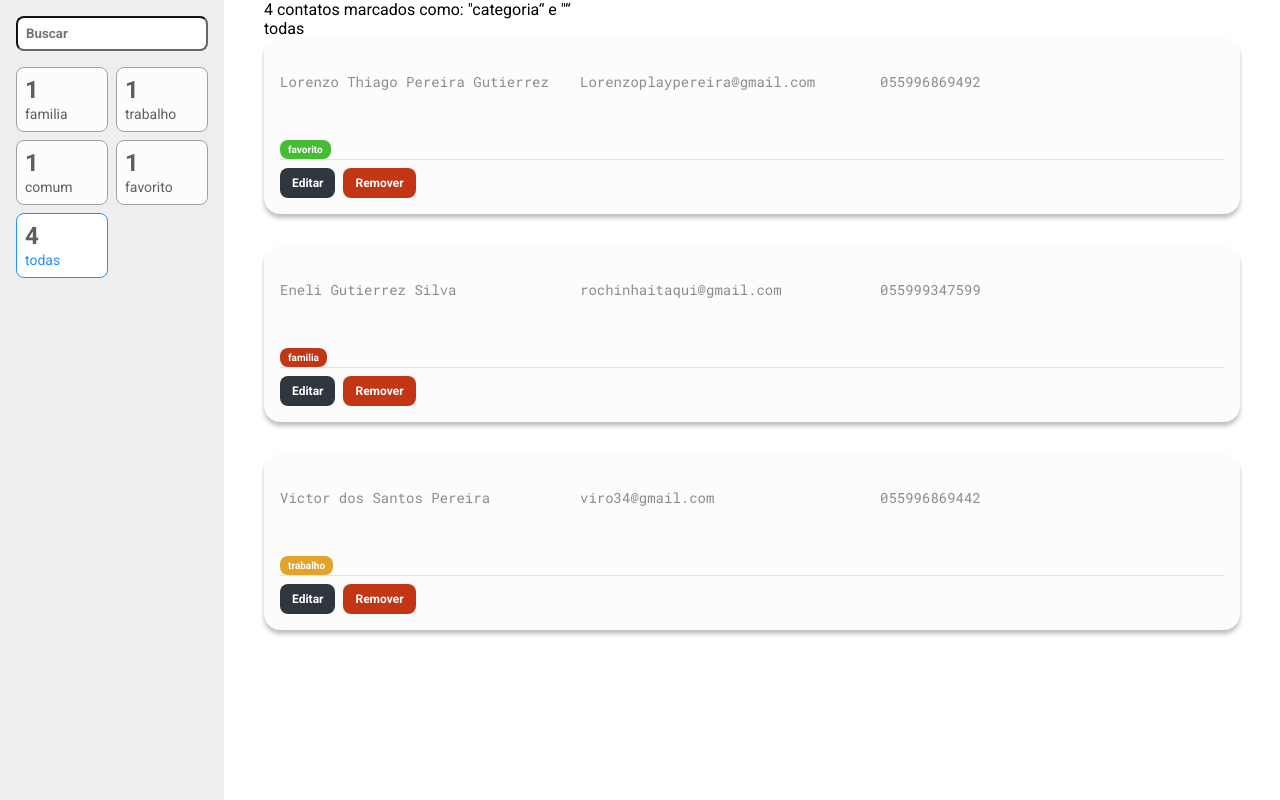
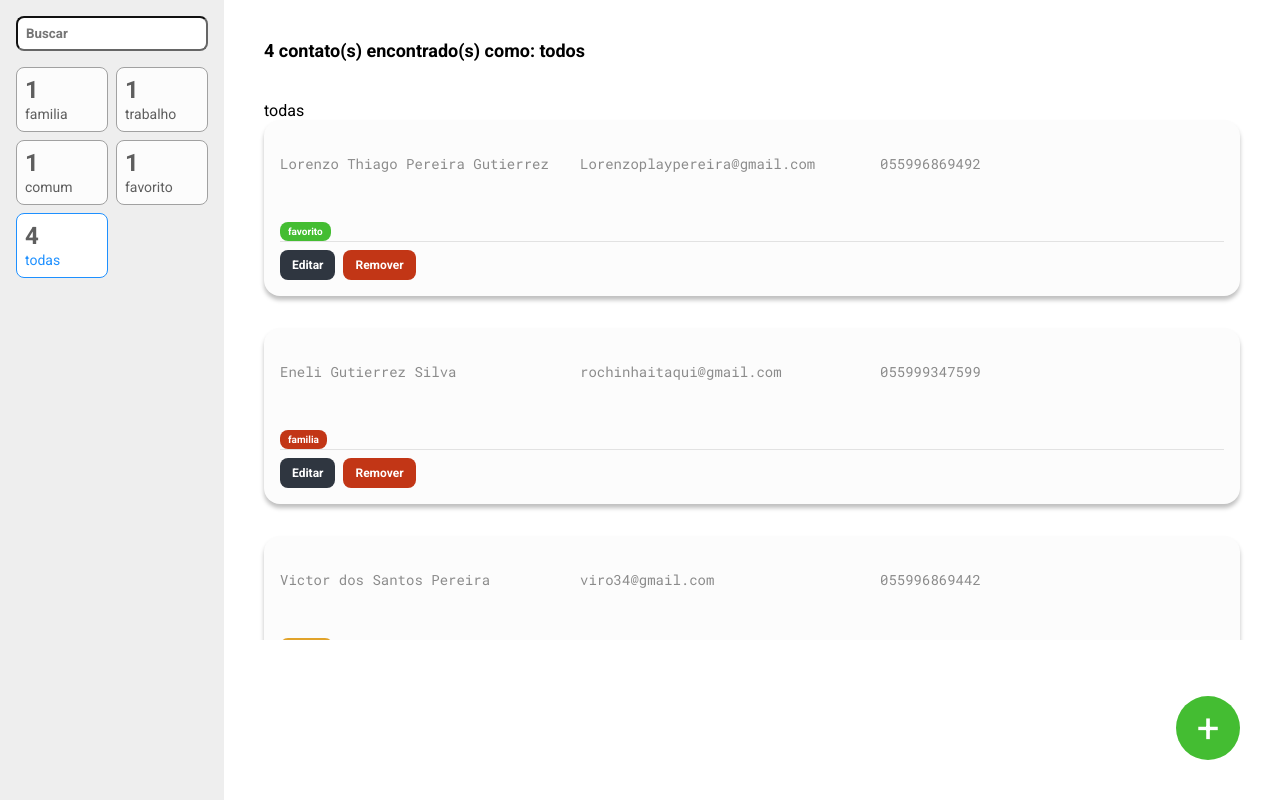
Before and after one commit to LorenzoGTRRZ/Lista-de-contatos, a React (Create React App) app: page / in a window 1280 px wide. Built offline with nearby package versions, Linux system fonts and the light colour scheme.

Commit message:
Criando rotas para cadastro

```diff
--- a/package.json
+++ b/package.json
@@ -14,6 +14,7 @@
     "react": "^18.2.0",
     "react-dom": "^18.2.0",
     "react-redux": "^9.1.2",
+    "react-router-dom": "^6.24.0",
     "react-scripts": "5.0.1",
     "styled-components": "^6.1.11",
     "typescript": "^4.9.5",
--- a/src/App.tsx
+++ b/src/App.tsx
@@ -1,17 +1,29 @@
 import { Provider } from 'react-redux'
-import BarraLateral from './containers/BarraLateral'
-import ListaDeContatos from './containers/ListaDeContatos'
+import { createBrowserRouter, RouterProvider } from 'react-router-dom'
+
 import EstiloGlobal, { Container } from './styles'
 
 import store from './store'
+import Home from './pages/Home'
+import Cadastro from './pages/Home/Cadastro'
+
+const rotas = createBrowserRouter([
+  {
+    path: '/',
+    element: <Home />
+  },
+  {
+    path: '/novo',
+    element: <Cadastro />
+  }
+])
 
 function App() {
   return (
     <Provider store={store}>
       <EstiloGlobal />
       <Container>
-        <BarraLateral />
-        <ListaDeContatos />
+        <RouterProvider router={rotas} />
       </Container>
     </Provider>
   )
--- /dev/null
+++ b/src/components/BotaoAdcionar/index.tsx
@@ -0,0 +1,5 @@
+import { Circulo } from './styles'
+
+const BotaoAdicionar = () => <Circulo to="/novo">+</Circulo>
+
+export default BotaoAdicionar
--- /dev/null
+++ b/src/components/BotaoAdcionar/styles.ts
@@ -0,0 +1,19 @@
+import { Link } from 'react-router-dom'
+
+import styled from 'styled-components'
+
+export const Circulo = styled(Link)`
+  display: flex;
+  height: 64px;
+  width: 64px;
+  background-color: #44bd32;
+  color: #fff;
+  position: fixed;
+  bottom: 40px;
+  right: 40px;
+  border-radius: 50%;
+  justify-content: center;
+  align-items: center;
+  font-size: 40px;
+  text-decoration: none;
+`
--- a/src/containers/ListaDeContatos/index.tsx
+++ b/src/containers/ListaDeContatos/index.tsx
@@ -1,7 +1,7 @@
 import { useSelector } from 'react-redux'
 
 import Contato from '../../components/Tarefa'
-import { Container } from './styled'
+import { Container, Resultado } from './styled'
 
 import { RootReducer } from '../../store'
 
@@ -30,19 +30,33 @@ const ListaDeContatos = () => {
     }
   }
 
+  const exibeResultadoFiltragem = (quantidade: number) => {
+    let mensagem = ''
+    const complementacao =
+      termo !== undefined && termo.length > 0 ? `e "${termo}"` : ''
+
+    if (criterio === 'todas') {
+      mensagem = `${quantidade} contato(s) encontrado(s) como: todos ${complementacao}`
+    } else {
+      mensagem = `${quantidade} contato(s) encontrado(s) como: "${`${criterio}=${valor}`}${complementacao}"`
+    }
+
+    return mensagem
+  }
+
+  const contatos = filtraContatos()
+  const mensagem = exibeResultadoFiltragem(contatos.length)
+
   return (
     <Container>
-      <p>
-        {filtraContatos().length} contatos marcados como: &quot;categoria&ldquo;
-        e &quot;{termo}&ldquo;
-      </p>
+      <Resultado>{mensagem}</Resultado>
       <ul>
         <li>{termo}</li>
         <li>{criterio}</li>
         <li>{valor}</li>
       </ul>
       <ul>
-        {filtraContatos().map((t) => (
+        {contatos.map((t) => (
           <li key={t.nome}>
             <Contato
               id={t.id}
--- a/src/containers/ListaDeContatos/styled.ts
+++ b/src/containers/ListaDeContatos/styled.ts
@@ -5,3 +5,11 @@ export const Container = styled.main`
   height: 80vh;
   overflow-y: scroll;
 `
+
+export const Resultado = styled.p`
+  display: block;
+  margin-top: 40px;
+  margin-bottom: 40px;
+  font-size: 18px;
+  font-weight: bold;
+`
--- /dev/null
+++ b/src/pages/Home/Cadastro/index.tsx
@@ -0,0 +1,3 @@
+const Cadastro = () => <div>Novo contato</div>
+
+export default Cadastro
--- /dev/null
+++ b/src/pages/Home/index.tsx
@@ -0,0 +1,13 @@
+import BotaoAdicionar from '../../components/BotaoAdcionar'
+import BarraLateral from '../../containers/BarraLateral'
+import ListaDeContatos from '../../containers/ListaDeContatos'
+
+const Home = () => (
+  <>
+    <BarraLateral />
+    <ListaDeContatos />
+    <BotaoAdicionar />
+  </>
+)
+
+export default Home
```
Also changed, not shown: 1 other file (tests, documents, lock files or other folders).
